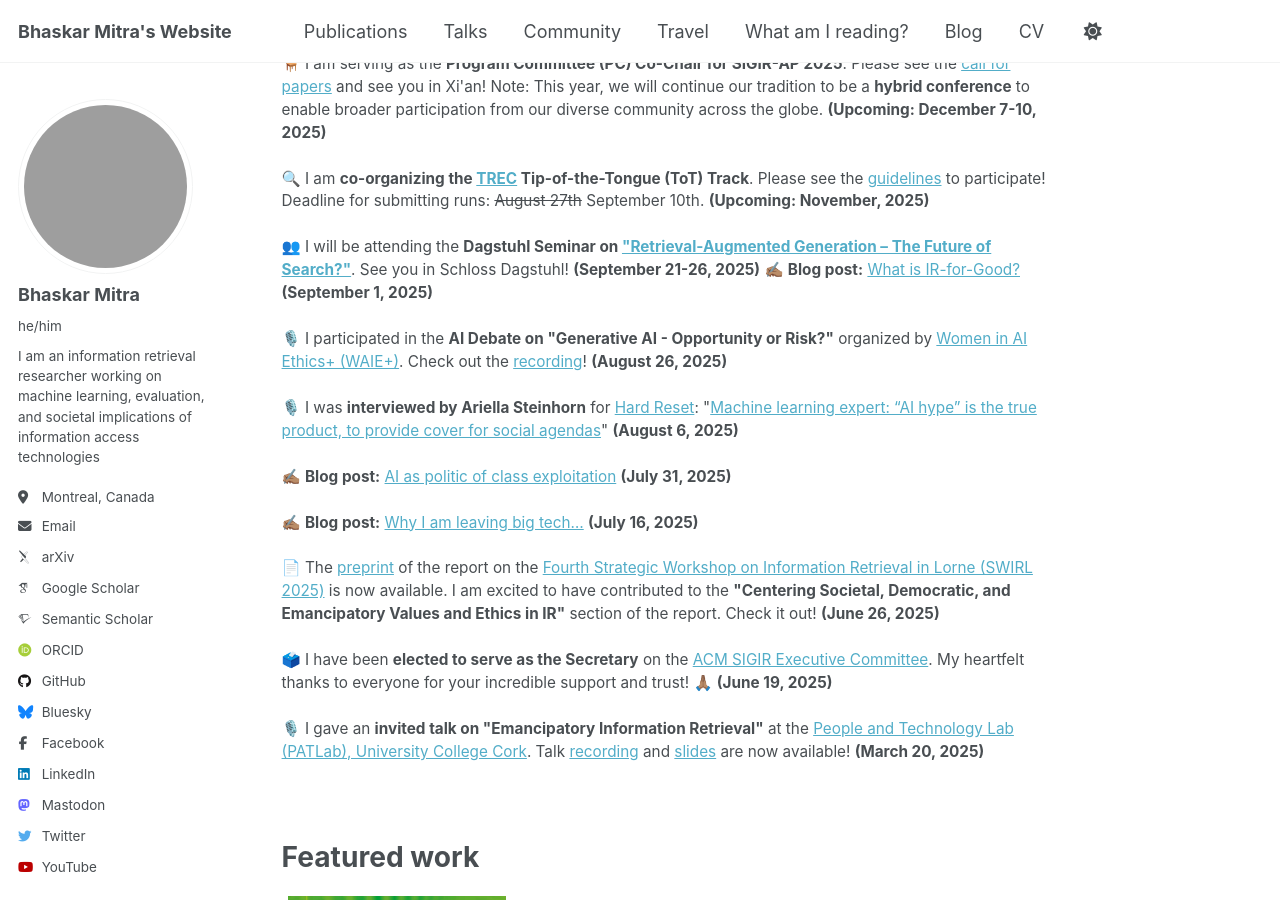
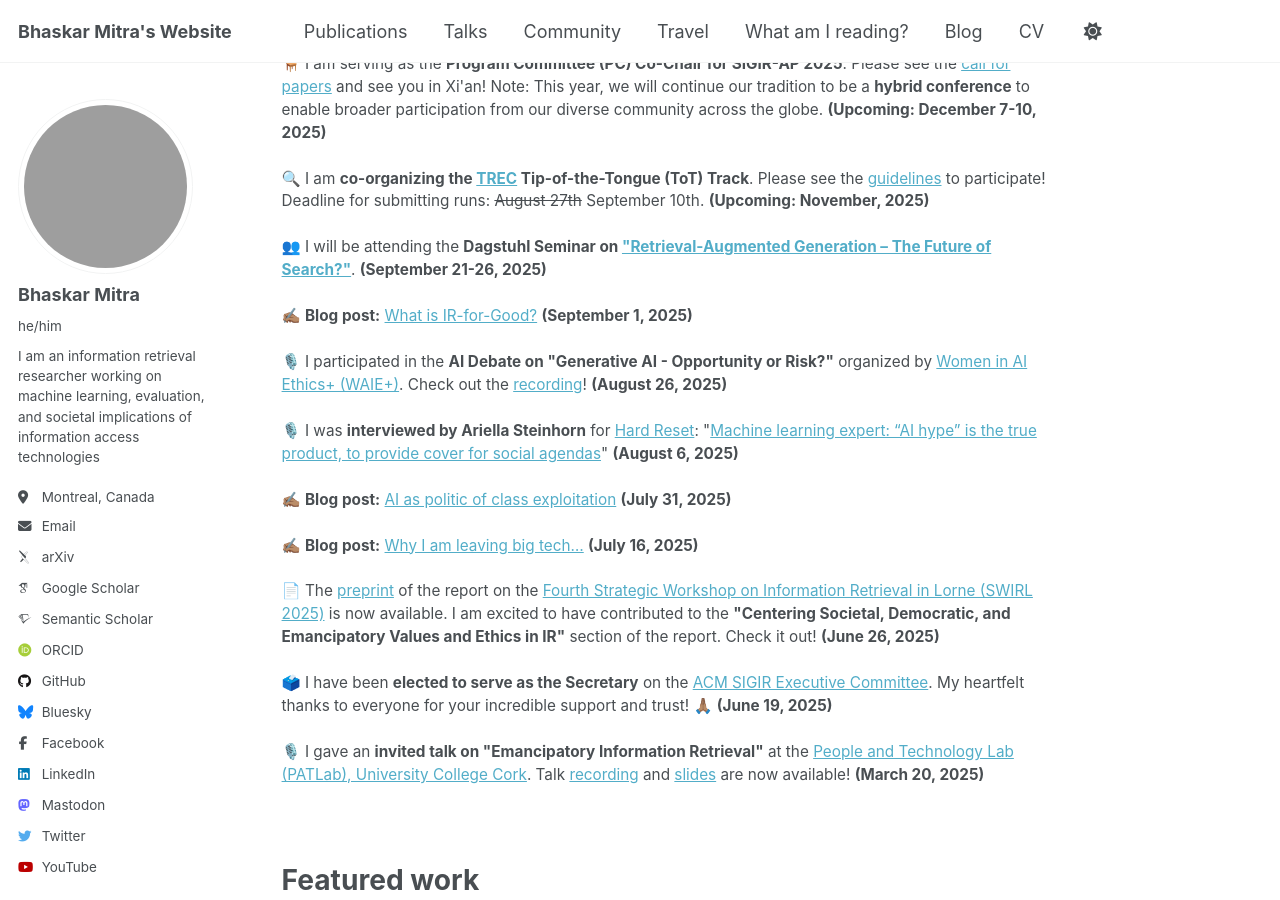
Before and after one commit to bhaskar-mitra/bhaskar-mitra.github.io, a Jekyll site: the page built from _pages/about.md, in a window 1280 px wide and 900 px high, scrolled down 636 px. Built offline with Jekyll 4.4.1, drawn with Linux system fonts in a browser that asks for light colours; some web fonts are replaced; grey boxes are pictures that could not be loaded.

Commit message:
Update about.md

```diff
--- a/_pages/about.md
+++ b/_pages/about.md
@@ -28,7 +28,8 @@
 <br/><br/>
 🔍 I am <b>co-organizing the <a href="https://trec.nist.gov/">TREC</a> Tip-of-the-Tongue (ToT) Track</b>. Please see the <a href="https://trec-tot.github.io/guidelines">guidelines</a> to participate! Deadline for submitting runs: <s>August 27th</s> September 10th. <b>(Upcoming: November, 2025)</b>
 <br/><br/>
-👥 I will be attending the <b>Dagstuhl Seminar on <a href="https://www.dagstuhl.de/25391">"Retrieval-Augmented Generation – The Future of Search?"</a></b>. See you in Schloss Dagstuhl! <b>(September 21-26, 2025)</b>
+👥 I will be attending the <b>Dagstuhl Seminar on <a href="https://www.dagstuhl.de/25391">"Retrieval-Augmented Generation – The Future of Search?"</a></b>. <b>(September 21-26, 2025)</b>
+<br/><br/>
 ✍🏽 <b>Blog post:</b> <a href="https://bhaskar-mitra.github.io/posts/2025/09/01/what-is-ir-for-good/">What is IR-for-Good?</a> <b>(September 1, 2025)</b>
 <br/><br/>
 🎙️ I participated in the <b>AI Debate on "Generative AI - Opportunity or Risk?"</b> organized by <a href="https://www.waieplus.com/">Women in AI Ethics+ (WAIE+)</a>. Check out the <a href="https://www.youtube.com/watch?v=X2M9BcNzN2M">recording</a>! <b>(August 26, 2025)</b>
```
